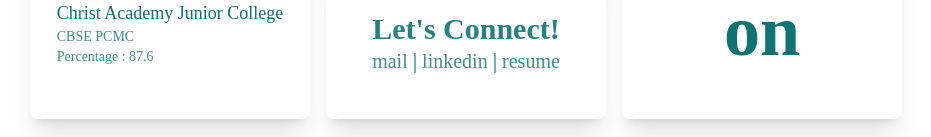
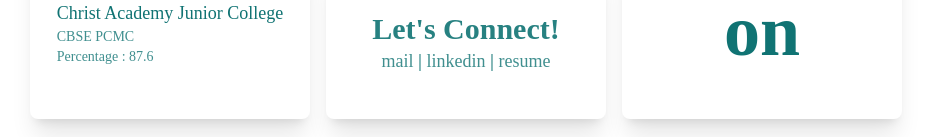
Before and after one commit to aashwijat/Portfolio, a React (Vite) app: page / in a window 1280 px wide. Shown: the part 609-746 px from the top of the page, without its empty margins (174-1105 px from the left). Built offline with nearby package versions, Linux system fonts and the light colour scheme.

Commit message:
modify contact

```diff
--- a/src/components/Contact.jsx
+++ b/src/components/Contact.jsx
@@ -9,7 +9,7 @@ function Contact() {
               Let's Connect!
             </span>
             <div className="playfair-card">
-              <span className="block text-xl font-bold text-[#107373]/80">
+              <span className="block text-lg font-bold text-[#107373]/80">
                 <a
                   href="mailto:aashwijathantry613@gmail.com"
                   className="!text-[#107373]/80 !hover:text-gray-800 !visited:text-[#107373]"
```
